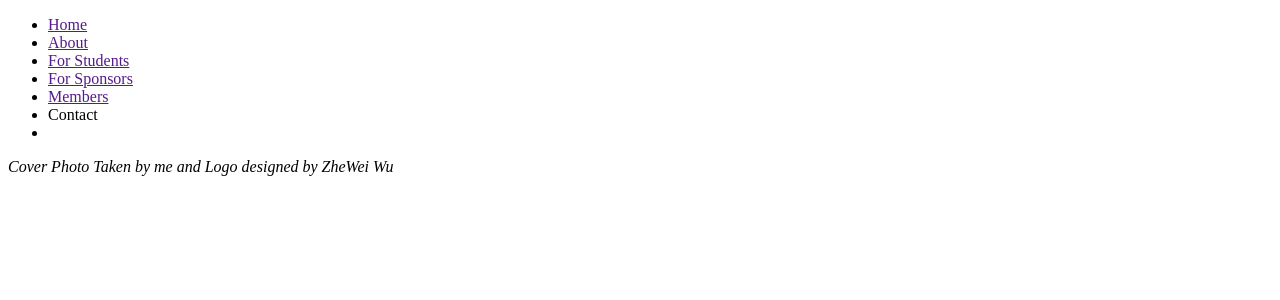
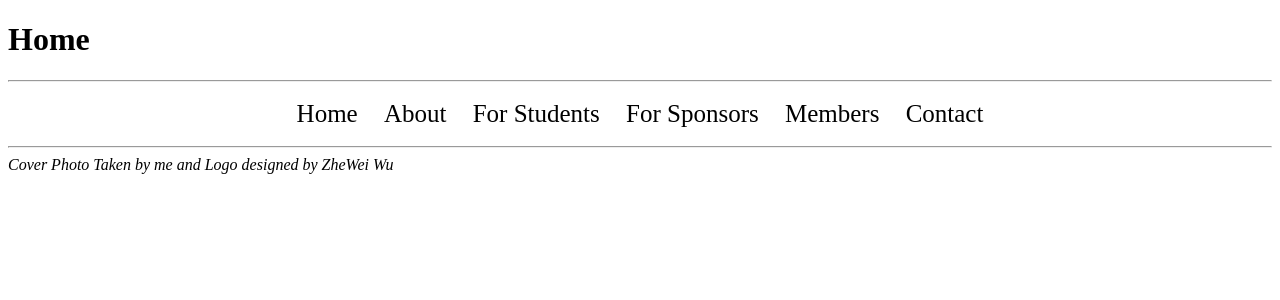
Before and after one commit to Sleotsakos/INFO-1300-Final-project, a PHP site: page / in a window 1280 px wide. Shown: the top 300 px of the page. Run offline with PHP 8.4, Linux system fonts and the light colour scheme.

Commit message:
nav styling

```diff
--- a/Final Project/includes/header.php
+++ b/Final Project/includes/header.php
@@ -2,4 +2,5 @@
   <meta charset="utf-8">
   <meta name="viewport" content="width=device-width, initial-scale=1.0">
   <title>HKUST Robomaster</title>
+  <link rel="stylesheet" type="text/css" href="styles/all.css" media="all"/>
 </head>
--- a/Final Project/includes/navigation.php
+++ b/Final Project/includes/navigation.php
@@ -1,12 +1,14 @@
-<div id="nav">
+<div class="menu">
+<hr/>
   <nav>
     <ul>
-      <li><a href="">Home</a></li>
-      <li><a href="">About</a></li>
-      <li><a href="">For Students</a></li>
-      <li><a href="">For Sponsors</a></li>
-      <li><a href="">Members</a></li>
-      <li><a heref="">Contact</a><li>
+      <li><a href="index.php">Home</a></li>
+      <li><a href="about.php">About</a></li>
+      <li><a href="forstudents.php">For Students</a></li>
+      <li><a href="forsponsors.php">For Sponsors</a></li>
+      <li><a href="members.php">Members</a></li>
+      <li><a href="contact.php">Contact</a><li>
     </ul>
   </nav>
+<hr/>
 </div>
--- a/Final Project/index.php
+++ b/Final Project/index.php
@@ -2,6 +2,7 @@
 <html>
   <?php include("includes/header.php"); ?>
   <body id = "Home">
+    <h1> Home </h1>
 
     <?php include("includes/navigation.php"); ?>
     <cite id = "cover_cite">Cover Photo Taken by me and Logo designed by ZheWei Wu</cite>
--- /dev/null
+++ b/Final Project/styles/all.css
@@ -0,0 +1,27 @@
+/*Make menu bar horizontal*/
+.menu ul {
+  list-style-type: none;
+  margin: 0;
+  padding: 0;
+  overflow: hidden;
+  text-align: center;
+  font-size: 25px;
+}
+
+.menu li {
+  display: inline-block;
+}
+
+.menu li a {
+  display: block;
+  color: black;
+  text-align: center;
+  padding: 10px;
+  margin: 0;
+  text-decoration: none;
+  transition: all .2s;
+}
+
+.menu li a:hover {
+  font-size: 30px;
+}
```
Also changed, not shown: Final Project/about.php (added, +11 -0 lines), Final Project/contact.php (added, +11 -0 lines), Final Project/forsponsors.php (added, +11 -0 lines), Final Project/forstudents.php (added, +11 -0 lines), Final Project/members.php (added, +11 -0 lines), Final Project/all.css (deleted).
